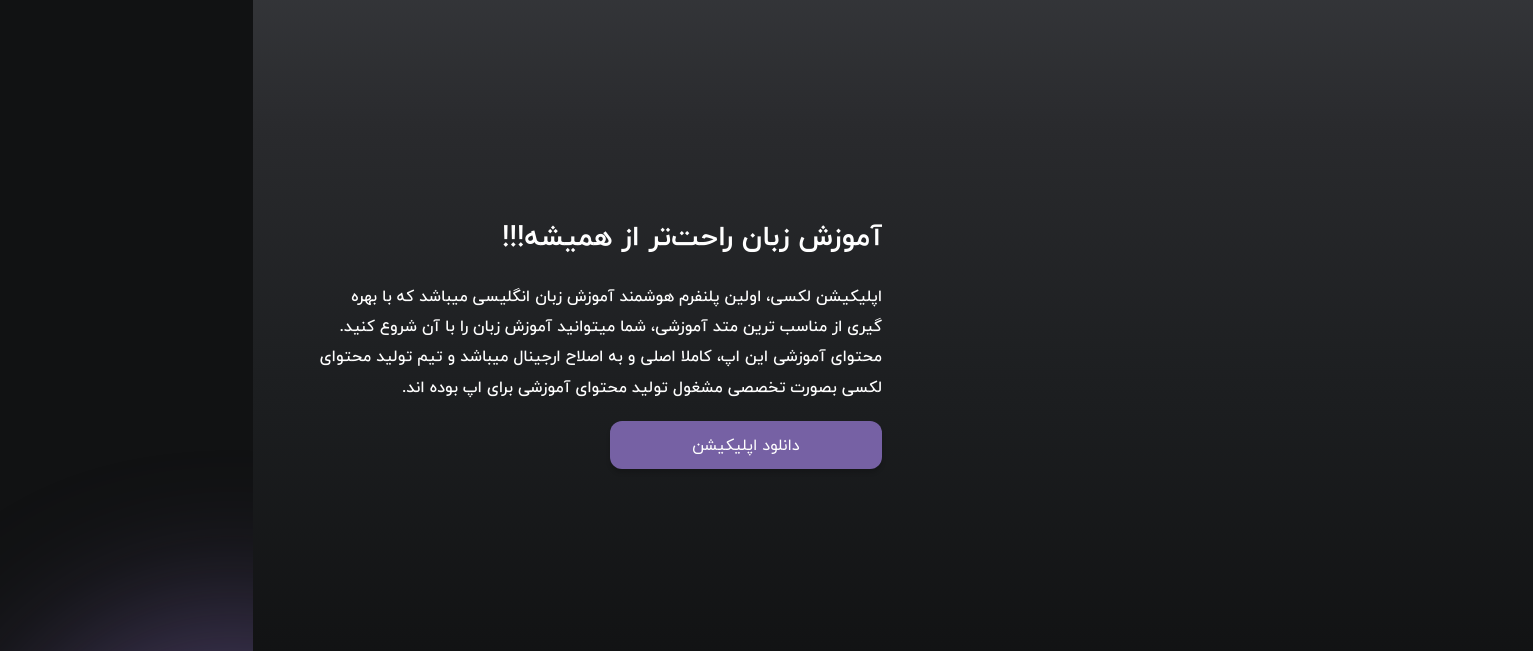
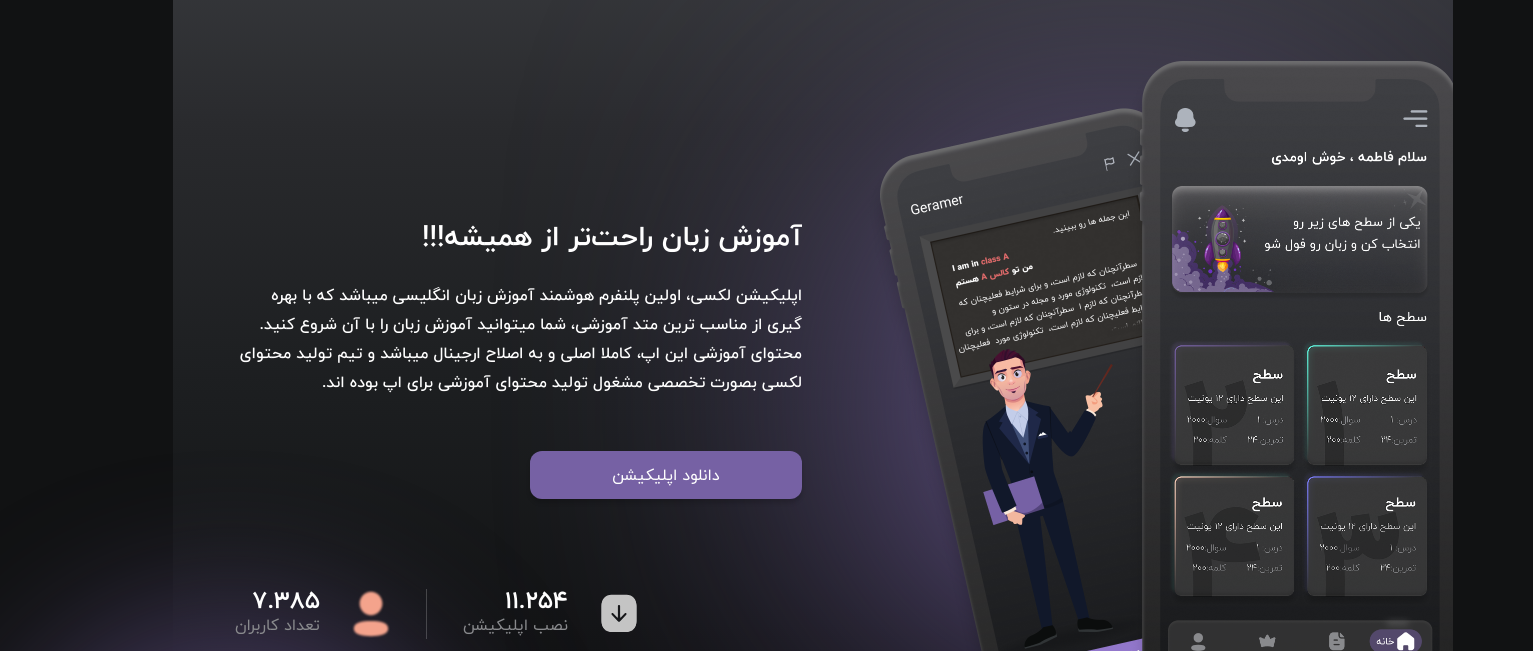
Before and after one commit to Aykida/Lexi, a website: page index.html in a window 1280 px wide. Shown: the part 133-784 px from the top of the page, 1533 px wide, since content can reach past the window. Drawn offline with Linux system fonts and the light colour scheme.

Commit message:
feat: add hero phones and stats, refactor rem and variables

```diff
--- a/index.html
+++ b/index.html
@@ -32,7 +32,26 @@
            اپلیکیشن لکسی، اولین پلنفرم هوشمند آموزش زبان انگلیسی میباشد که با بهره گیری از مناسب ترین متد آموزشی، شما میتوانید آموزش زبان را با آن شروع کنید. محتوای آموزشی این اپ، کاملا اصلی و به اصلاح ارجینال میباشد و تیم تولید محتوای لکسی بصورت تخصصی مشغول تولید محتوای آموزشی برای اپ بوده اند.
             </p>
             <a href="#" class="btn btn--primary btn--lg">دانلود اپلیکیشن</a>
+        <ul class="stats">
+        <li class="stats__item">
+            <img src="assets/icons/download.svg" alt="" class="stats__icon">
+            <div class="stats__info">
+            <p class="stats__number">۱۱.۲۵۴</p>
+            <p class="stats__label">نصب اپلیکیشن</p>
+            </div>
+        </li>
+        <li class="stats__item">
+            <img src="assets/icons/Profile.svg" alt="" class="stats__icon">
+            <div class="stats__info">
+            <p class="stats__number">۷.۳۸۵</p>
+            <p class="stats__label">تعداد کاربران</p>
+            </div>
+        </li>
+        </ul>
         </div>
+        <div class="hero__phones">
+        <img src="assets/images/phone-back.png" alt="" class="hero__phone hero__phone--back">
+        <img src="assets/images/phone-front.png" alt="نمایی از اپلیکیشن لکسی" class="hero__phone hero__phone--front">
         </div>
     </section>
     </main>
--- a/sass/abstracts/_variables.scss
+++ b/sass/abstracts/_variables.scss
@@ -17,21 +17,11 @@
 $fw-bold: 700;
 
 // Layout
-$container-width: 72.25rem;     // 1156px
-$container-gutter: 1rem;
-
-// Header
-$header-padding-top: 2.9375rem; // 47px
-$header-gap: 5.875rem;          // 94px
-$nav-offset-top: 0.8125rem;     // 13px لینک ۱۳px پایین‌تر از بالای لوگو
-$logo-size: 4rem;               // 64px
-
-// Hero
-$hero-padding-top: 14.8125rem;   // 237px
-$hero-content-width: 35.4375rem; // 567px
+$container-width: 115.6rem;  // 1156px
+$header-gap: 9.4rem;         // 94px (فاصله لوگو و لینک‌ها)
 
 // Radius
-$radius-md: 0.75rem;             // 12px
+$radius-md: 1.2rem;          // 12px
 
 // Page background (Desktop - 3 Fill)
 $color-dark-350: #111213;
@@ -42,10 +32,3 @@
   $color-dark-300 66%,
   $color-dark-350 100%
 );
-
-// Background glow (Ellipse 70)
-$glow-size: 29.0625rem;      // 465px
-$glow-top: 46.6875rem;       // 747px
-$glow-offset: 55.8125rem;    // 893px = نصف فریم (720) + 173
-$glow-color: rgba($color-purple, 0.5);
-$glow-blur: 75px;            //  150
--- a/sass/base/_base.scss
+++ b/sass/base/_base.scss
@@ -6,32 +6,35 @@
   box-sizing: border-box;
 }
 html {
+  // this defines what 1 rem is
+  font-size: 62.5%; // 1rem = 10px; 10px / 16px = 62.5%
   background-color: $color-dark-350;
 }
 
 body {
+  font-size: 1.6rem;
   position: relative;
+  z-index: 0;
   overflow-x: hidden;
+  min-height: 100vh;
   font-family: $font-primary;
   font-weight: $fw-regular;
+  line-height: 1.6;
   color: #ffffff;
   background: $page-gradient;
   background-repeat: no-repeat;
-  min-height: 100vh;
-  line-height: 1.6;
 
-  // Purple glow behind the page content
+  // Purple glow on the left (Figma: Ellipse 70)
   &::before {
     content: "";
     position: absolute;
     z-index: -1;
-    top: $glow-top;
-    left: calc(50% - #{$glow-offset});
-    width: $glow-size;
-    height: $glow-size;
+    top: 747px;
+    left: -173px;
+    width: 465px;
+    height: 465px;
     border-radius: 50%;
-    background-color: $glow-color;
-    filter: blur($glow-blur);
-    pointer-events: none;
+    background-color: rgba($color-purple, 0.5);
+    filter: blur(75px);
   }
 }
--- a/sass/components/_button.scss
+++ b/sass/components/_button.scss
@@ -4,7 +4,7 @@
   align-items: center;
   justify-content: center;
   border-radius: $radius-md;
-  font-size: 1rem;
+  font-size: 1.6rem;
   font-weight: $fw-regular;
   line-height: 1;
   color: #ffffff;
@@ -21,7 +21,7 @@
   }
 
   &--lg {
-    width: 17rem;   // 272px
-    height: 3rem;   // 48px
+    width: 27.2rem;   // 272px
+    height: 4.8rem;   // 48px
   }
 }
--- a/sass/components/_navbar.scss
+++ b/sass/components/_navbar.scss
@@ -1,3 +1,5 @@
+$nav-offset-top: 1.3rem;  // 13px
+
 .navbar {
   margin-top: $nav-offset-top;
 
@@ -10,8 +12,8 @@
   &__link {
     display: flex;
     align-items: center;
-    height: 1.75rem;
-    font-size: 1rem;
+    height: 2.8rem;
+    font-size: 1.6rem;
     font-weight: $fw-medium;
     line-height: 1;
     color: inherit;
--- /dev/null
+++ b/sass/components/_stats.scss
@@ -0,0 +1,38 @@
+.stats {
+  display: flex;
+  align-items: center;
+  align-self: flex-end;   // در RTL یعنی چسبیدن به لبه چپ ستون
+  margin-top: 90px;       // (722 - 632)
+  list-style: none;
+
+  &__item {
+    display: flex;
+    align-items: center;
+    gap: 32px;
+
+    // خط جداکننده بین دو آمار
+    & + & {
+      margin-inline-start: 36px;
+      padding-inline-start: 36px;
+      border-inline-start: 1px solid rgba(255, 255, 255, 0.2);
+    }
+  }
+
+  &__icon {
+    width: 38px;
+    height: 48px;
+    object-fit: contain;
+  }
+
+  &__number {
+    font-size: 2.4rem;    // 24px
+    font-weight: $fw-bold; // طرح 800، ما 700 داریم
+    line-height: 1;
+    color: #ffffff;
+  }
+
+  &__label {
+    font-size: 1.6rem;
+    color: #898A8D;
+  }
+}
--- a/sass/layout/_grid.scss
+++ b/sass/layout/_grid.scss
@@ -1,3 +1,4 @@
+$container-gutter: 1.6rem;
 
 .container {
   width: min(100% - #{$container-gutter * 2}, #{$container-width});
--- a/sass/layout/_header.scss
+++ b/sass/layout/_header.scss
@@ -1,3 +1,7 @@
+$header-padding-top: 4.7rem;  // 47px
+$logo-size: 6.4rem;           // 64px
+
+
 .header {
   padding-top: $header-padding-top;
 
--- a/sass/main.scss
+++ b/sass/main.scss
@@ -16,3 +16,4 @@
 @import "components/navbar";
 
 @import "pages/home";
+@import "components/stats";
--- a/sass/pages/_home.scss
+++ b/sass/pages/_home.scss
@@ -1,10 +1,27 @@
+$hero-padding-top: 23.7rem;    // 237px
+$hero-content-width: 56.7rem;  // 567px
 
 .hero {
-  padding-top: $hero-padding-top; // 237px، یعنی  در 348 شروع می‌شود
+  padding-top: $hero-padding-top;
 
   &__inner {
+    position: relative;
     display: grid;
     grid-template-columns: 1fr $hero-content-width;
+
+    // Purple glow behind the phones
+    &::before {
+      content: "";
+      position: absolute;
+      z-index: -1;
+      top: -64px;
+      left: 632px;
+      width: 502px;
+      height: 502px;
+      border-radius: 50%;
+      background-color: $color-purple;
+      filter: blur(150px);
+    }
   }
 
   &__content {
@@ -15,16 +32,39 @@
   }
 
   &__title {
-    margin-bottom: 1.4375rem; // 23px
-    font-size: 1.75rem;       // 28px
+    margin-bottom: 2.3rem; // 23px
+    font-size: 2.8rem;       // 28px
     font-weight: $fw-bold;    // طرح 800، ما 700 داریم
-    line-height: 2.6875rem;   // 43px
+    line-height: 4.3rem;   // 43px
   }
 
   &__text {
-    margin-bottom: 1.1875rem; // 19px
-    font-size: 1rem;
+    min-height: 15.1rem;   // 151px
+    margin-bottom: 1.9rem; // 19px
+    font-size: 1.6rem;
     font-weight: $fw-medium;
-    line-height: 1.8875rem;   // 151px ÷ 5 خط
+    line-height: 2.9rem;   // 151px ÷ 5 خط
+
   }
+  &__button {
+    margin-top: 1.9rem; // 19px
+  }
+
+    &__phone {
+      position: absolute;
+      display: block;
+      max-width: none;
+
+      &--back {
+        top: -115.4px;     // -104.37 منهای حاشیه سایه (حدود 11)
+        left: 630px;
+        width: 427px;      // 854 ÷ 2
+      }
+
+      &--front {
+        top: -154px;       // -139 منهای 15
+        left: 890px;
+        width: 349.5px;    // 699 ÷ 2
+      }
+    }
 }
```
Also changed, not shown: assets/icons/download.svg (renamed from assets/icons/Group 193.svg), assets/images/phone-back.png (renamed from assets/images/Group 218 (1).png), assets/images/phone-front.png (renamed from assets/images/Group 213 (1).png), css/style.css.
